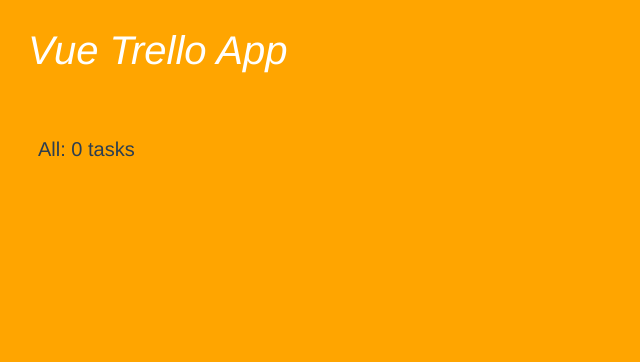
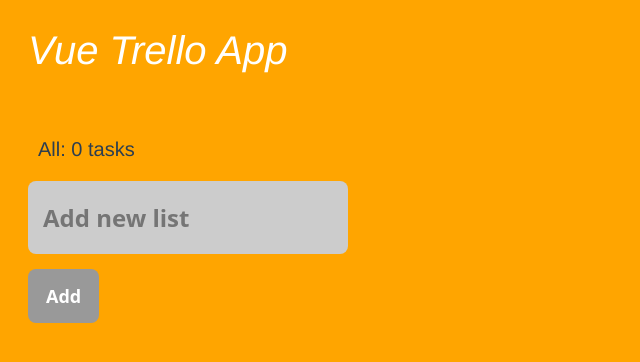
Before and after one commit to torish14/vue-trello-app, a Vue app: page / in a window 1280 px wide. Shown: the top 362 px of the page, without its empty margins (0-640 px from the left). Built offline with nearby package versions, Linux system fonts and the light colour scheme.

Commit message:
✨ feat: リストアドコンポーネントを表示するため、リストアドコンポーネントを読み込み

```diff
--- a/src/components/Board.vue
+++ b/src/components/Board.vue
@@ -1,10 +1,19 @@
 <template>
   <div>
     <header>Vue Trello App</header>
-    <main><p class="info-line">All: 0 tasks</p></main>
+    <main>
+      <p class="info-line">All: 0 tasks</p>
+      <ListAdd />
+    </main>
   </div>
 </template>
 
 <script>
-export default {}
+import ListAdd from './ListAdd'
+
+export default {
+  components: {
+    ListAdd,
+  },
+}
 </script>
```
